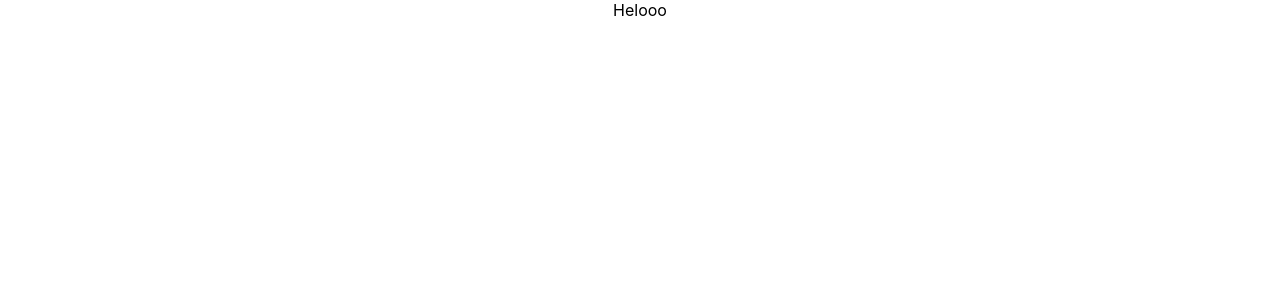
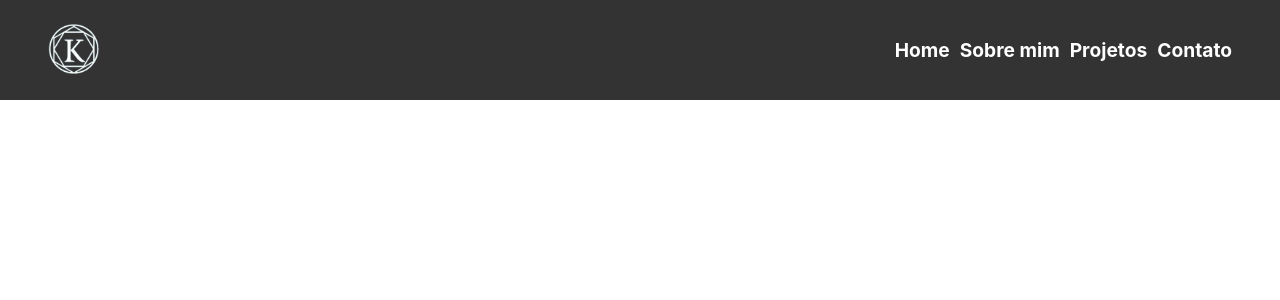
Before and after one commit to kevinaryeldev/portifolio-v1, a React (Vite) app: page / in a window 1280 px wide. Shown: the top 300 px of the page. Built offline with nearby package versions, Linux system fonts and the light colour scheme.

Commit message:
Navbar component created

```diff
--- a/src/App.jsx
+++ b/src/App.jsx
@@ -1,7 +1,14 @@
 import './App.css'
+import Navbar from './components/Navbar'
 
 function App() {
-  return <div className="App">Helooo</div>
+  return (
+    <>
+      <div className="App">
+        <Navbar></Navbar>
+      </div>
+    </>
+  )
 }
 
 export default App
--- /dev/null
+++ b/src/components/Navbar/index.jsx
@@ -0,0 +1,19 @@
+import { StyledNav, NavbarLinkNest, NavbarLink, LogoContainer } from './style'
+import logo from './../../img/logo.png'
+
+const Navbar = () => {
+  return (
+    <StyledNav>
+      <LogoContainer>
+        <img src={logo} alt="Kevin Dev Logo" srcset="" />
+      </LogoContainer>
+      <NavbarLinkNest>
+        <NavbarLink href="/">Home</NavbarLink>
+        <NavbarLink href="/about">Sobre mim</NavbarLink>
+        <NavbarLink href="/projects">Projetos</NavbarLink>
+        <NavbarLink href="/contact">Contato</NavbarLink>
+      </NavbarLinkNest>
+    </StyledNav>
+  )
+}
+export default Navbar
--- /dev/null
+++ b/src/components/Navbar/style.js
@@ -0,0 +1,81 @@
+import styled from 'styled-components'
+
+export const StyledNav = styled.nav`
+  position: fixed;
+  width: 100%;
+  display: flex;
+  box-sizing: border-box;
+  justify-content: space-between;
+  align-items: center;
+  padding: 1em;
+  @media (prefers-reduced-motion: no-preference) {
+    background-color: rgba(0, 0, 0, 0.8);
+    transition: 3s;
+  }
+
+  @media (min-width: 500px) {
+    padding: 1.5em 3em;
+  }
+
+  div {
+    img {
+      height: 50px;
+    }
+  }
+`
+
+export const NavbarLinkNest = styled.div`
+  display: flex;
+  gap: 10px;
+`
+export const NavbarLink = styled.a`
+  text-decoration: none;
+  color: white;
+  font-size: 0.8em;
+  font-weight: bolder;
+  :hover {
+    animation-name: colorLoop;
+    animation-duration: 1s;
+    animation-iteration-count: 2;
+    animation-direction: alternate-reverse;
+    color: #82b541;
+  }
+
+  @media (min-width: 500px) {
+    font-size: 1.2em;
+  }
+
+  @keyframes colorLoop {
+    0% {
+      color: #0085b6;
+    }
+    100% {
+      color: #82b541;
+    }
+  }
+`
+
+export const LogoContainer = styled.div`
+  animation: showUp ease-in-out 3s;
+  margin-bottom: -2px;
+  @keyframes showUp {
+    0% {
+      opacity: 0;
+      transform: rotate(0deg);
+    }
+    25% {
+      opacity: 0.7;
+    }
+    50% {
+      opacity: 1;
+    }
+    100% {
+      transform: rotate(360deg);
+    }
+  }
+`
+
+window.addEventListener('scroll', () => {
+  const windowTop = window.scrollY
+  console.log(windowTop)
+})
```
Also changed, not shown: src/img/logo.png (added), 1 other file (tests, documents, lock files or other folders).
